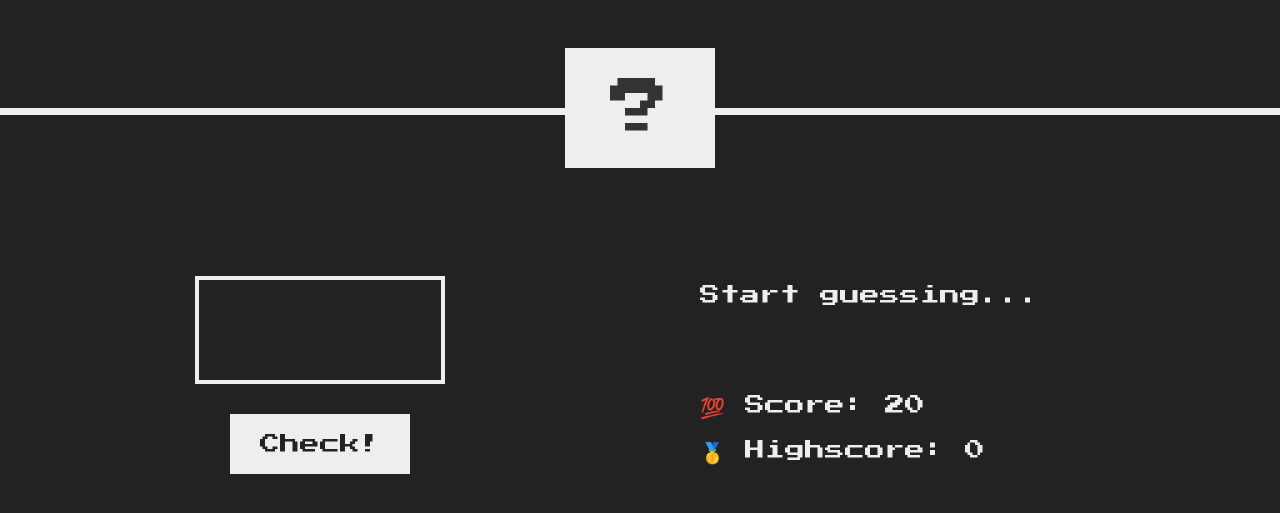
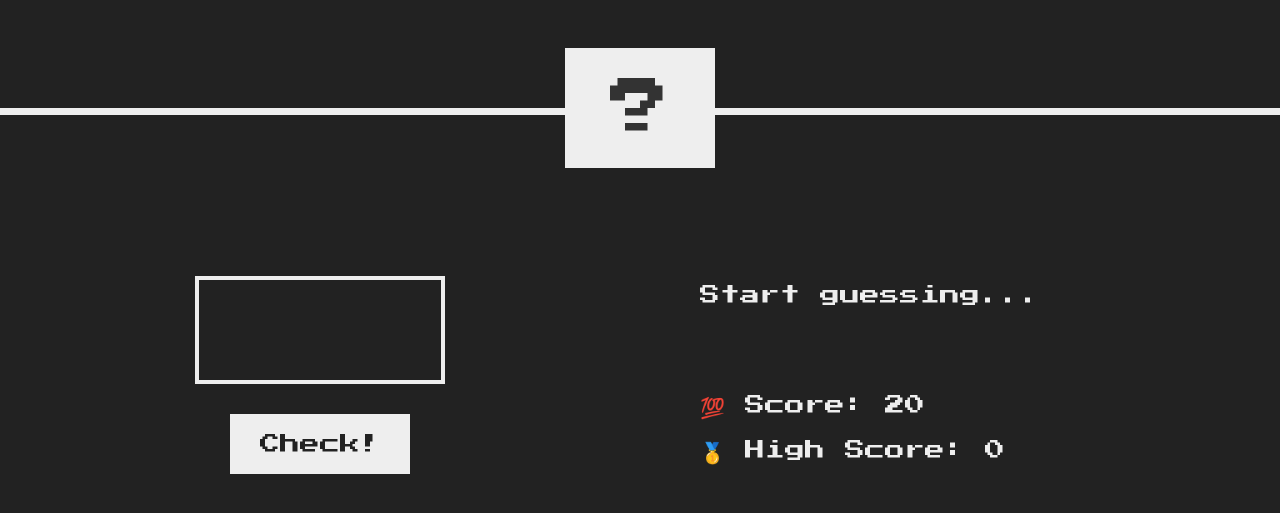
Before and after one commit to JenniferR326/guessing-game, a plain HTML site: page index.html in a window 1280 px wide. Shown: the part 165-678 px from the top of the page. Drawn offline with Linux system fonts and the light colour scheme.

Commit message:
refactor

```diff
--- a/index.html
+++ b/index.html
@@ -23,7 +23,7 @@
         <p class="message">Start guessing...</p>
         <p class="label-score">💯 Score: <span class="score">20</span></p>
         <p class="label-highscore">
-          🥇 Highscore: <span class="highscore">0</span>
+          🥇 High Score: <span class="highscore">0</span>
         </p>
       </section>
     </main>
```
